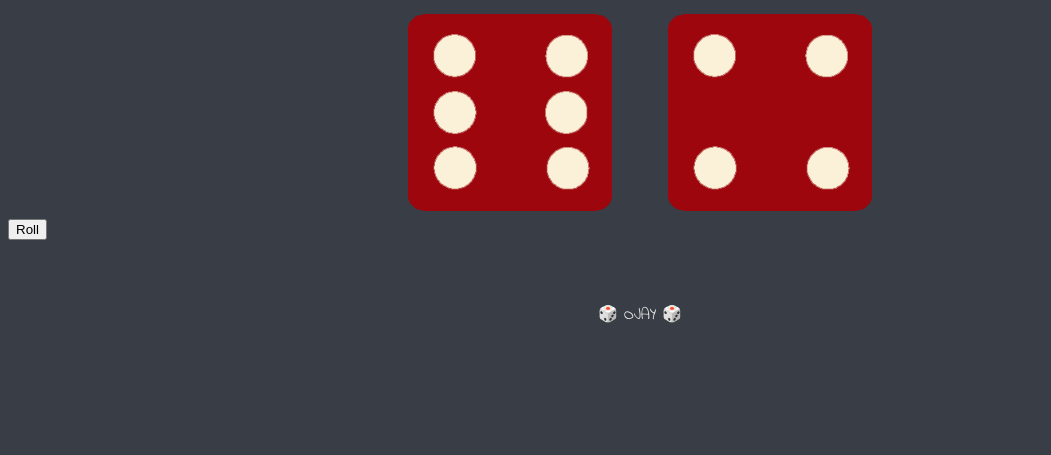
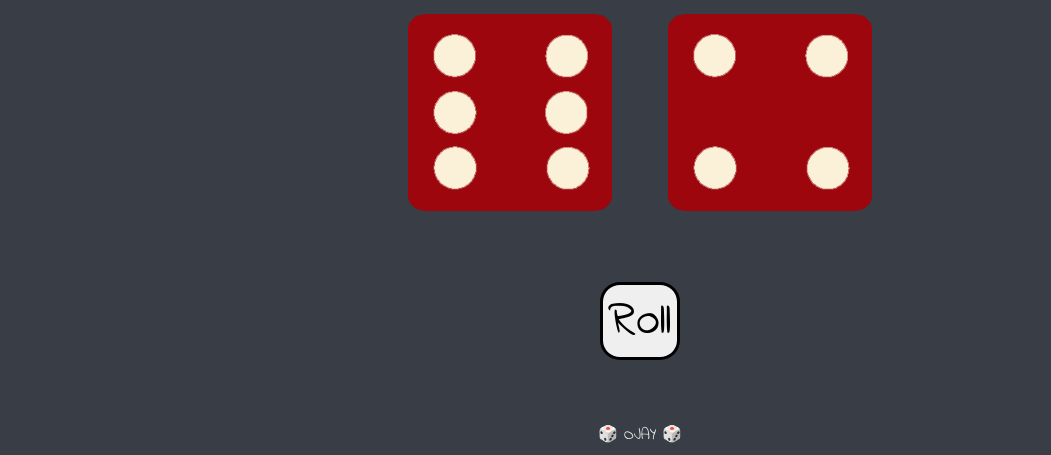
Before and after one commit to Ojay16/Dice_Roll, a plain HTML site: page dicee.html in a window 1280 px wide. Shown: the part 481-936 px from the top of the page, without its empty margins (0-1051 px from the left). Before the commit the page ends 816 px from the top, so only its background shows below. Drawn offline with Linux system fonts and the light colour scheme.

Commit message:
Update styles.css

```diff
--- a/styles.css
+++ b/styles.css
@@ -32,6 +32,19 @@ img {
   width: 80%;
 }
 
+.btn {
+  text-align: center;
+  margin-top: 5%;
+
+}
+.roll {
+  text-align: center;
+  font-family: 'Indie Flower', cursive;
+  font-size: 3em;
+  border-radius: 25%;
+  border: 3px solid black;
+}
+
 footer {
   margin-top: 5%;
   color: #EEEEEE;
```
